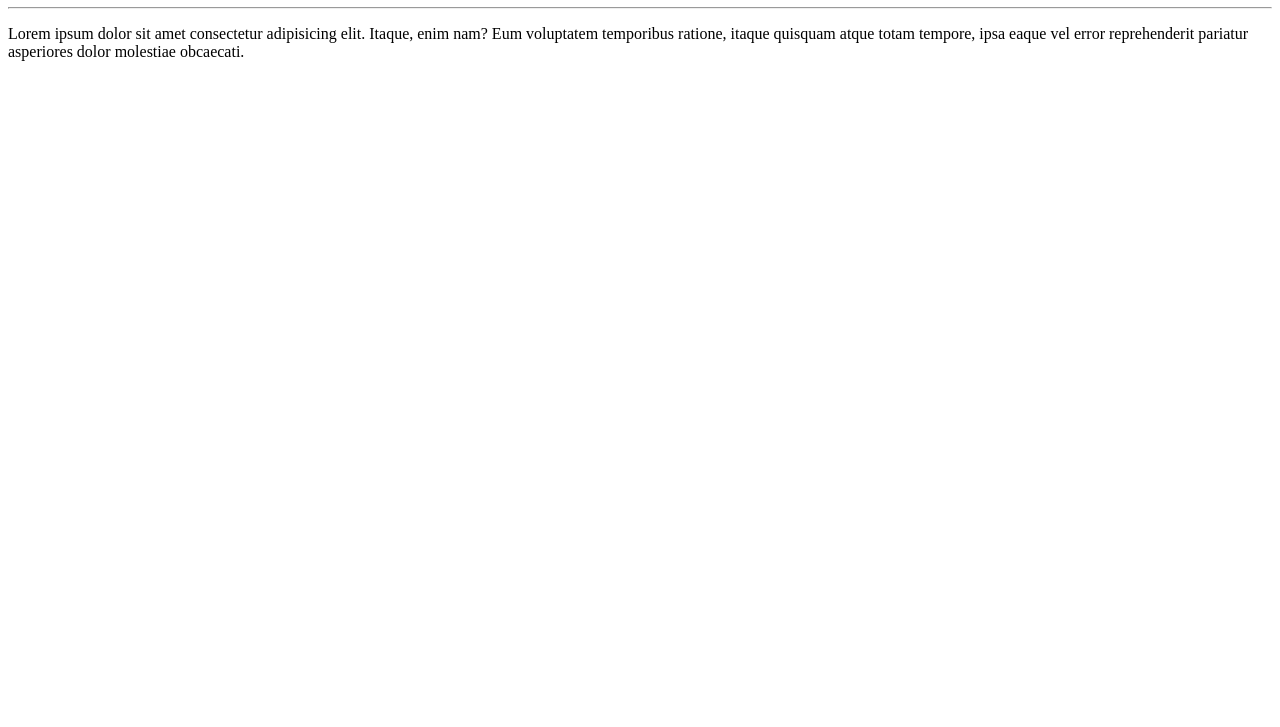
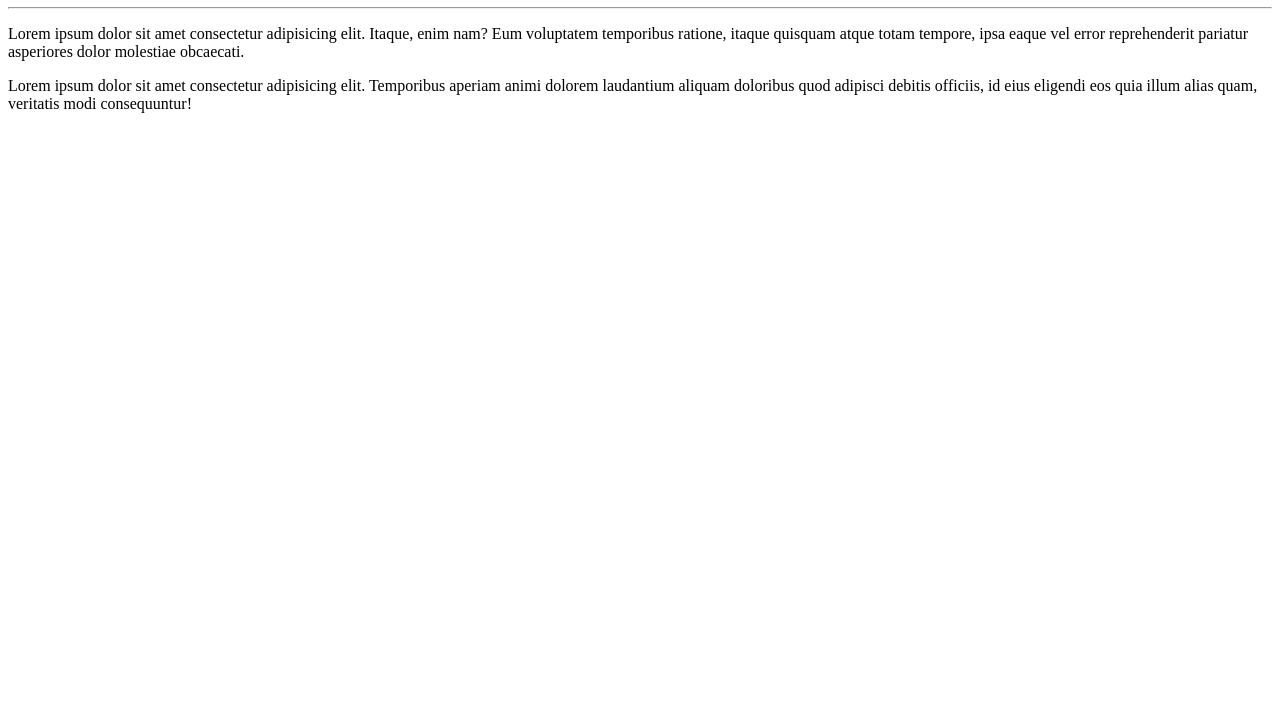
Before and after one commit to fabio2233/OlaMundo, a plain HTML site: page siteExemplo/index.html in a window 1280 px wide. Shown: the part 73-800 px from the top of the page. Drawn offline with Linux system fonts and the light colour scheme.

Commit message:
adicionei um paragrafo

```diff
--- a/siteExemplo/index.html
+++ b/siteExemplo/index.html
@@ -9,5 +9,6 @@
     <h1>Olá, Mundo</h1>
     <hr>
     <p>Lorem ipsum dolor sit amet consectetur adipisicing elit. Itaque, enim nam? Eum voluptatem temporibus ratione, itaque quisquam atque totam tempore, ipsa eaque vel error reprehenderit pariatur asperiores dolor molestiae obcaecati.</p>
+    <p>Lorem ipsum dolor sit amet consectetur adipisicing elit. Temporibus aperiam animi dolorem laudantium aliquam doloribus quod adipisci debitis officiis, id eius eligendi eos quia illum alias quam, veritatis modi consequuntur!</p>
 </body>
 </html>
```
